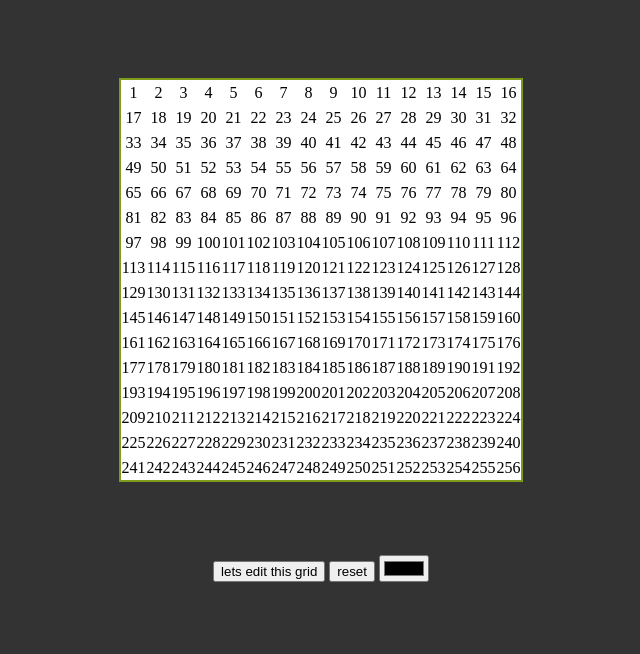
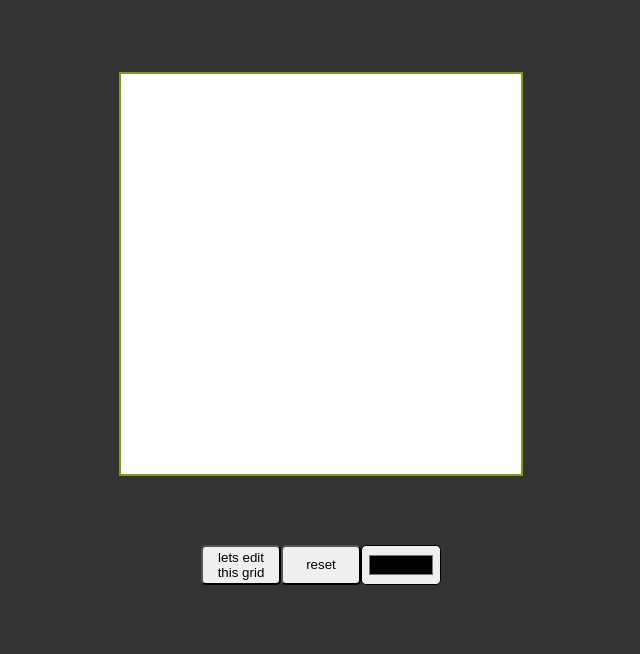
Before and after one commit to M0lt0/Etch-A-Sketch, a plain HTML site: page index.html in a window 1280 px wide. Shown: the part 146-800 px from the top of the page, without its empty margins (319-959 px from the left). Drawn offline with Linux system fonts and the light colour scheme.

Commit message:
interactive grid

```diff
--- a/app.js
+++ b/app.js
@@ -17,7 +17,6 @@ function divCreator(number) {
     let box = document.createElement("div");
     box.classList.add("box");
     container.append(box);
-    box.innerText = i;
     box.addEventListener("mousedown", colorChange);
   }
 }
--- a/style.css
+++ b/style.css
@@ -32,3 +32,17 @@ h1 {
 .box:hover {
   border: solid rgb(255, 0, 0);
 }
+.controls {
+  display: flex;
+  flex-direction: row;
+}
+.controls > * {
+  align-items: center;
+  justify-content: center;
+  border-radius: 5px;
+  width: 80px;
+  height: 40px;
+  display: flex;
+  flex-direction: row;
+  padding: 5px;
+}
```
